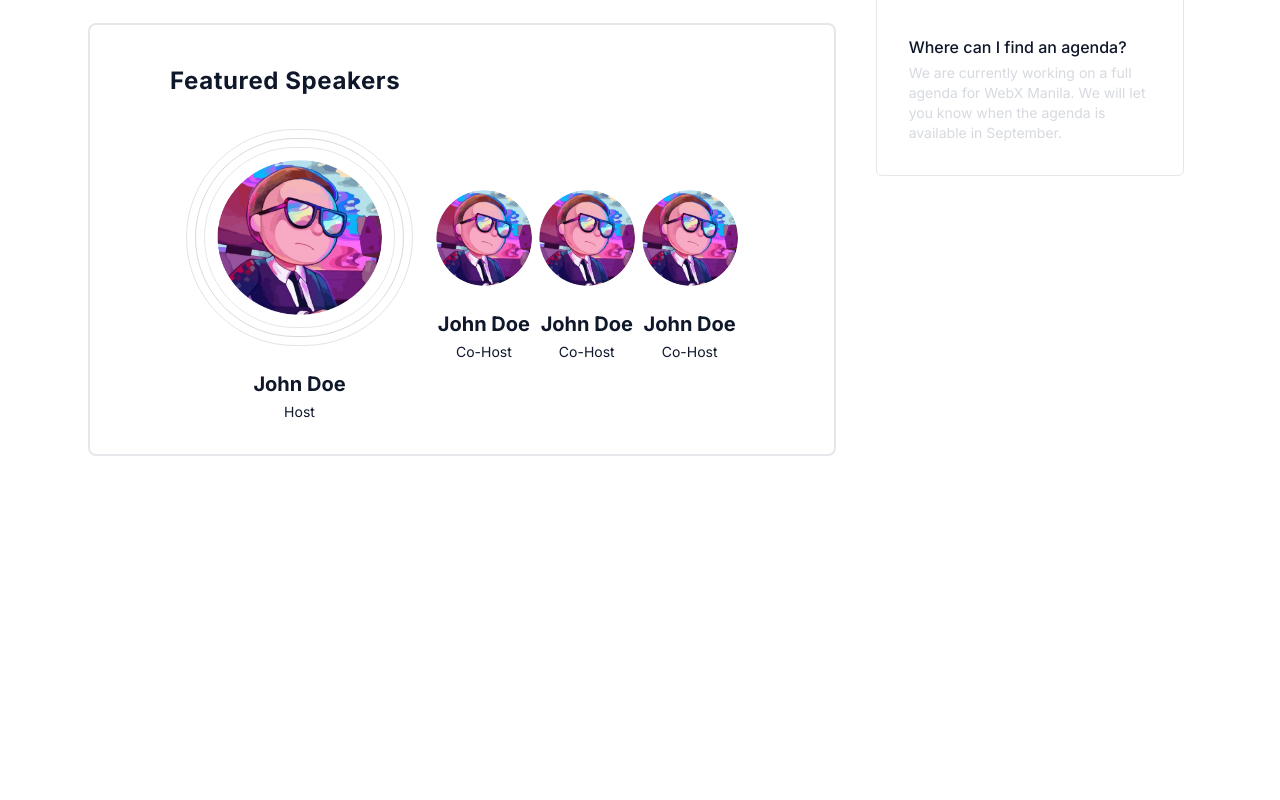
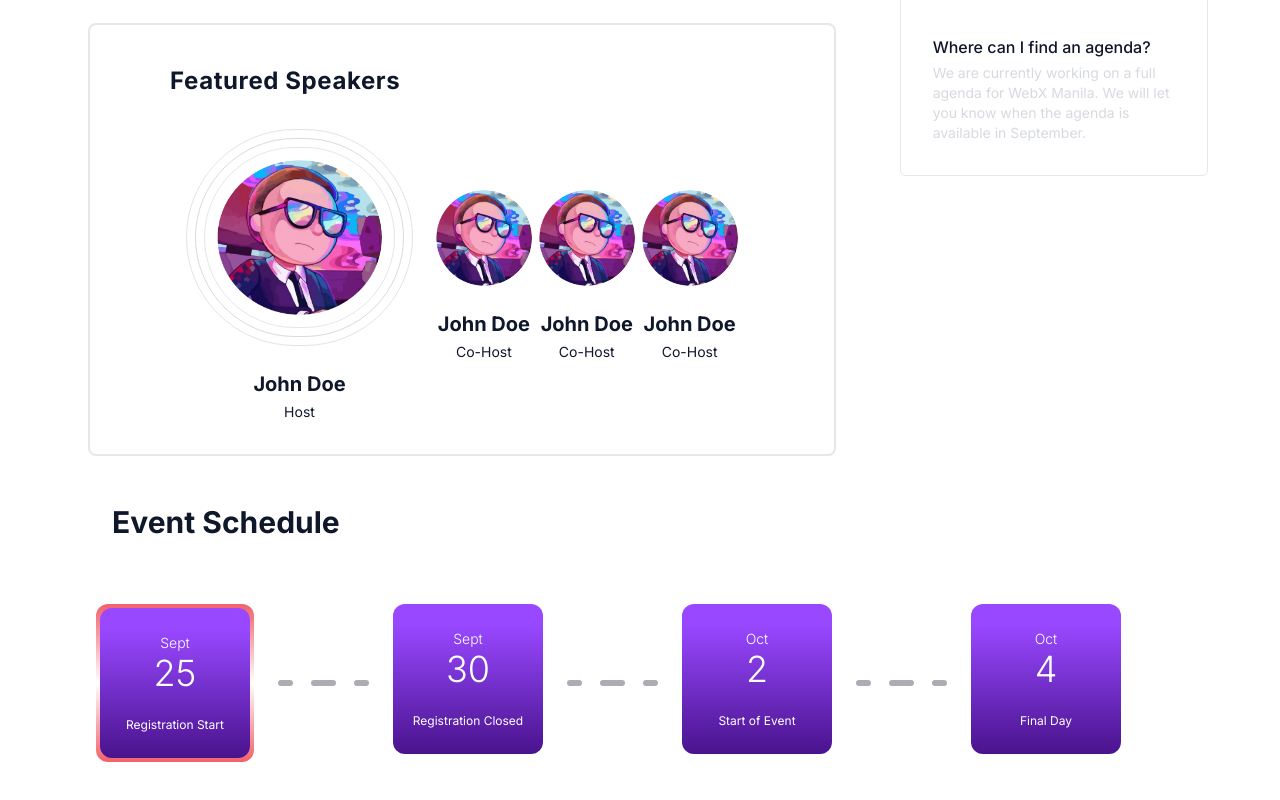
Before and after one commit to Guidlify/guidlify.com, a Next.js app: page /organization/event in a window 1280 px wide. Shown: the part 1074-1874 px from the top of the page. Before the commit the page ends 1610 px from the top, so only its background shows below. Built offline with nearby package versions, Linux system fonts and the light colour scheme.

Commit message:
feat: add event schedule with complete styling

```diff
--- a/app/organization/event/page.tsx
+++ b/app/organization/event/page.tsx
@@ -33,6 +33,13 @@ const FaqData = {
   ],
 }
 
+const EventScheduleData = [
+  { month: "Sept", day: "25", label: "Registration Start" },
+  { month: "Sept", day: "30", label: "Registration Closed" },
+  { month: "Oct", day: "2", label: "Start of Event" },
+  { month: "Oct", day: "4", label: "Final Day" },
+]
+
 const eventSnapshots = [
   "/organization/eventSnapshot1.png",
   "/organization/eventSnapshot2.png",
@@ -57,8 +64,8 @@ const EventPage = () => {
     <div className="container mb-20">
       <BannerOrganization url="/organization/banner.png" />
 
-      <div className="mr-6 flex px-10">
-        <div className="flex flex-col">
+      <div className="flex px-10">
+        <div className="mr-6 flex flex-col">
           <h1 className="mt-10 text-2xl font-semibold">WebX Manilla</h1>
           <h3 className="mb-0 text-xl font-medium text-gray-400">WebX Guild</h3>
           <div className="flex">
@@ -205,6 +212,47 @@ const EventPage = () => {
           </div>
         </div>
       </div>
+      <div className="px-16">
+        <h1 className="mb-16 ml-4 mt-12 text-3xl font-bold">Event Schedule</h1>
+
+        <div className="flex space-x-6">
+          {EventScheduleData.map((event, index) => (
+            <>
+              <div
+                className={`${
+                  index === 0 ? "rounded-xl p-1 " : "rounded-xl p-0"
+                }`}
+                style={{
+                  ...(index === 0 && {
+                    background: `linear-gradient(180deg, #F36169, #F7ADB1, #00000000, #F7ADB1, #F36169)`,
+                  }),
+                }}
+                // bg-gradient-to-r from-[#ff8906] via-[#7f5af0] to-transparent -> another option
+              >
+                <div
+                  key={index}
+                  className={`flex h-[150px] w-[150px] flex-col items-center justify-center rounded-xl text-white`}
+                  style={{
+                    background:
+                      "linear-gradient(180deg, #9848FF 14.06%, #49138D 100%)",
+                  }}
+                >
+                  <div className="mb-0 text-sm font-light">{event.month}</div>
+                  <div className="mb-6 text-4xl font-light">{event.day}</div>
+                  <div className="font-regular text-xs">{event.label}</div>
+                </div>
+              </div>
+              {index !== EventScheduleData.length - 1 && (
+                <div className="flex w-[91px] items-center justify-center">
+                  <div className="mr-[18px] h-1 w-[17px] rounded-full border-[3px] border-[#ACACB4]"></div>
+                  <div className="mr-[18px] h-1 w-[28px] rounded-full border-[3px] border-[#ACACB4]"></div>
+                  <div className="h-1 w-[17px] rounded-full border-[3px] border-[#ACACB4]"></div>
+                </div>
+              )}
+            </>
+          ))}
+        </div>
+      </div>
     </div>
   )
 }
```
